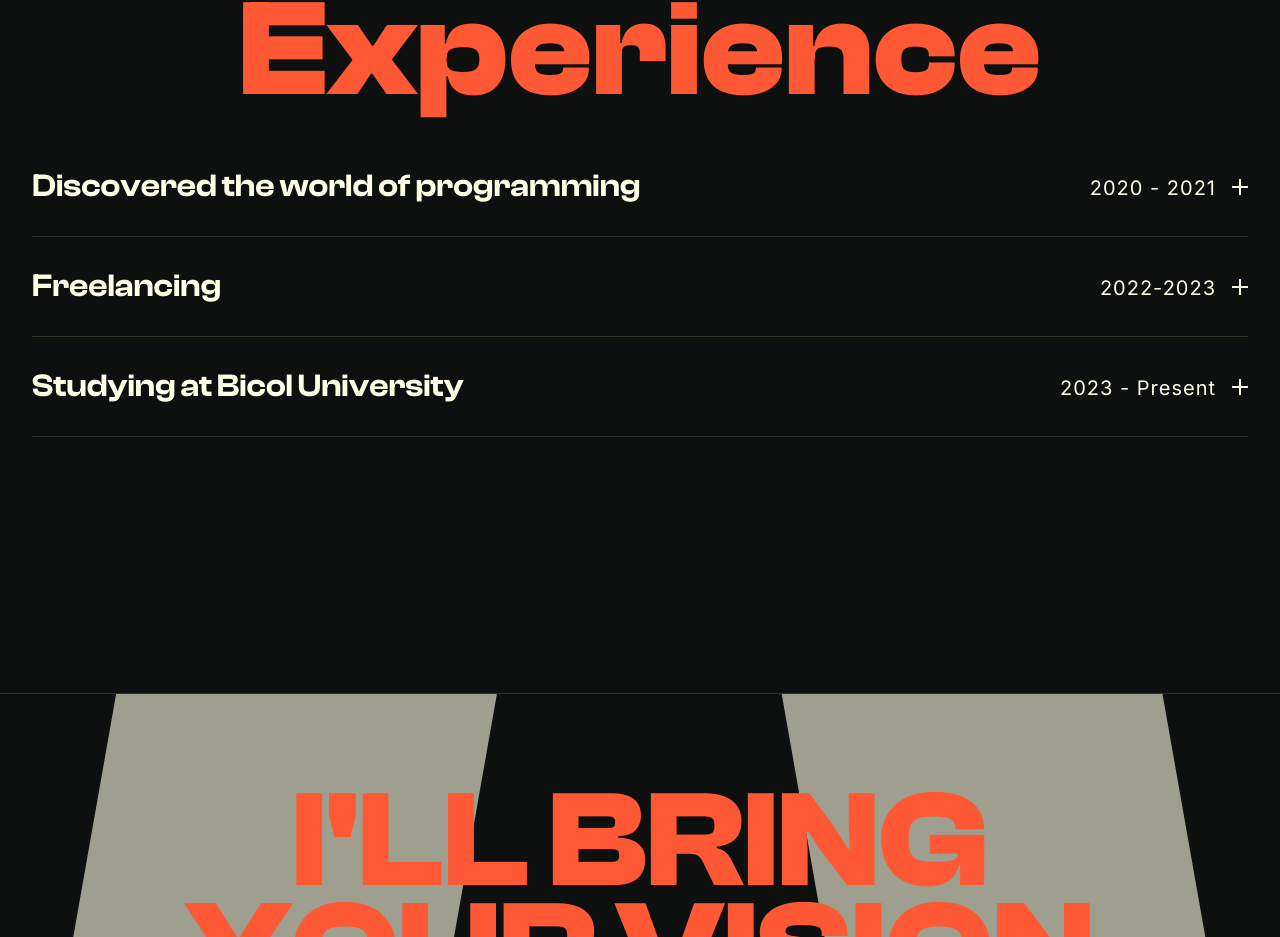
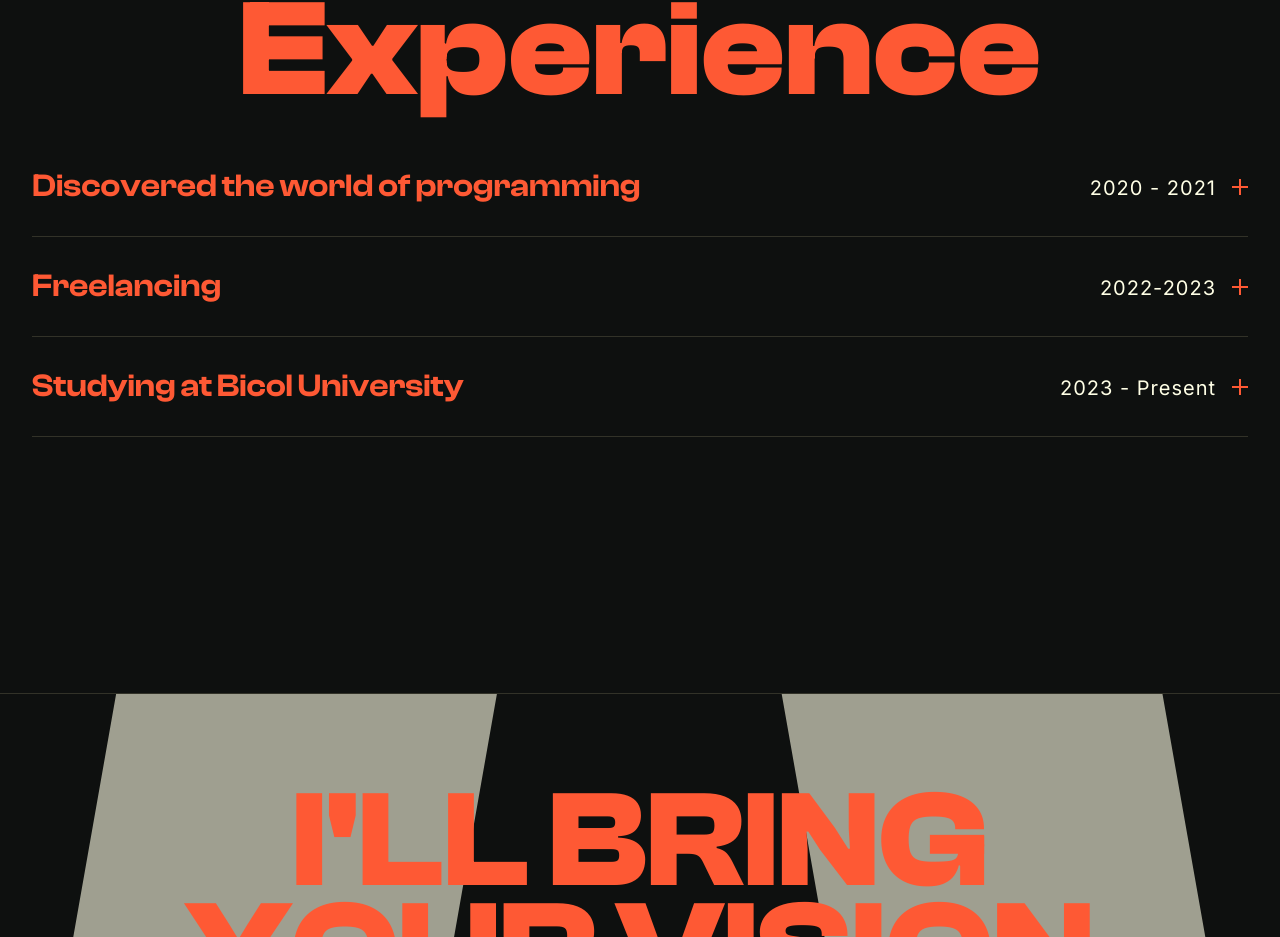
Before and after one commit to michaelcanonizado/michaelcanonizado, a Next.js app: page / in a window 1280 px wide. Shown: the part 5007-5944 px from the top of the page. Built offline with nearby package versions, Linux system fonts and the light colour scheme.

Commit message:
feat: change colors of dropdown content

```diff
--- a/src/app/_sections/experience.tsx
+++ b/src/app/_sections/experience.tsx
@@ -34,9 +34,7 @@ const experiences = [
   }
 ];
 
-const Add = ({ isOpen }: { isOpen: boolean }) => {
-  const bgColor = isOpen ? 'bg-foreground-secondary' : 'bg-foreground';
-
+const OpenStateIcon = ({ isOpen }: { isOpen: boolean }) => {
   const variants = {
     initial: {
       left: '50%',
@@ -53,9 +51,9 @@ const Add = ({ isOpen }: { isOpen: boolean }) => {
   };
 
   return (
-    <div id='add-icon' className='relative size-[16px]'>
+    <div id='open-state-icon' className='relative size-[16px]'>
       <motion.div
-        id='add-icon-h'
+        id='open-state-icon-h'
         variants={variants}
         initial='initial'
         animate={isOpen ? 'open' : 'close'}
@@ -64,17 +62,11 @@ const Add = ({ isOpen }: { isOpen: boolean }) => {
             duration: 0.1
           }
         }}
-        className={cn(
-          'absolute h-[2px] w-full duration-300 group-hover:bg-foreground-secondary',
-          bgColor
-        )}
+        className='absolute h-[2px] w-full bg-brand duration-300'
       />
       <div
-        id='add-icon-v'
-        className={cn(
-          'absolute left-[50%] top-[50%] h-[2px] w-full translate-x-[-50%] translate-y-[-50%] rotate-90 duration-300 group-hover:bg-foreground-secondary',
-          bgColor
-        )}
+        id='open-state-icon-v'
+        className='absolute left-[50%] top-[50%] h-[2px] w-full translate-x-[-50%] translate-y-[-50%] rotate-90 bg-brand duration-300'
       />
     </div>
   );
@@ -99,7 +91,7 @@ const Dropdown = ({
     animate('#overlay', { x: '0%' }, { ease: 'easeIn', duration: 0.2 });
 
     animate(
-      '#add-icon',
+      '#open-state-icon',
       { rotate: '90deg' },
       { ease: 'linear', duration: 0.2 }
     );
@@ -110,7 +102,7 @@ const Dropdown = ({
     animate('#overlay', { x: '-100%' }, { ease: 'easeOut', duration: 0.1 });
 
     animate(
-      '#add-icon',
+      '#open-state-icon',
       { rotate: '-90deg' },
       { ease: 'linear', duration: 0.2 }
     );
@@ -169,33 +161,26 @@ const Dropdown = ({
     >
       <div
         id='overlay'
-        className='absolute inset-0 z-0 translate-x-[-100%] bg-foreground'
+        className='absolute inset-0 z-0 translate-x-[-100%] bg-muted'
       />
       <div
         id='text'
         className={cn(
-          'z-10 flex w-full flex-col pb-md duration-300 ease-in group-hover:px-md group-hover:text-foreground-secondary',
-          isOpen ? 'px-md text-foreground-secondary' : 'text-foreground'
+          'z-10 flex w-full flex-col pb-md text-foreground duration-300 ease-in group-hover:px-md group-hover:text-foreground',
+          isOpen ? 'px-md' : ''
         )}
       >
         <div className='flex w-full flex-row items-center justify-between py-lg'>
-          <div className=''>
-            <TextHeading
-              className={cn(
-                'group-hover:text-foreground-secondary',
-                isOpen ? 'text-foreground-secondary' : 'text-foreground'
-              )}
-            >
-              {heading}
-            </TextHeading>
+          <div>
+            <TextHeading>{heading}</TextHeading>
           </div>
           <div className='flex flex-row items-center gap-sm md:gap-md'>
             <TextBody className='mb-[-2px]'>{time}</TextBody>
-            <Add isOpen={isOpen} />
+            <OpenStateIcon isOpen={isOpen} />
           </div>
         </div>
 
-        <div className=''>
+        <div>
           <TextBody>{description}</TextBody>
         </div>
       </div>
```
